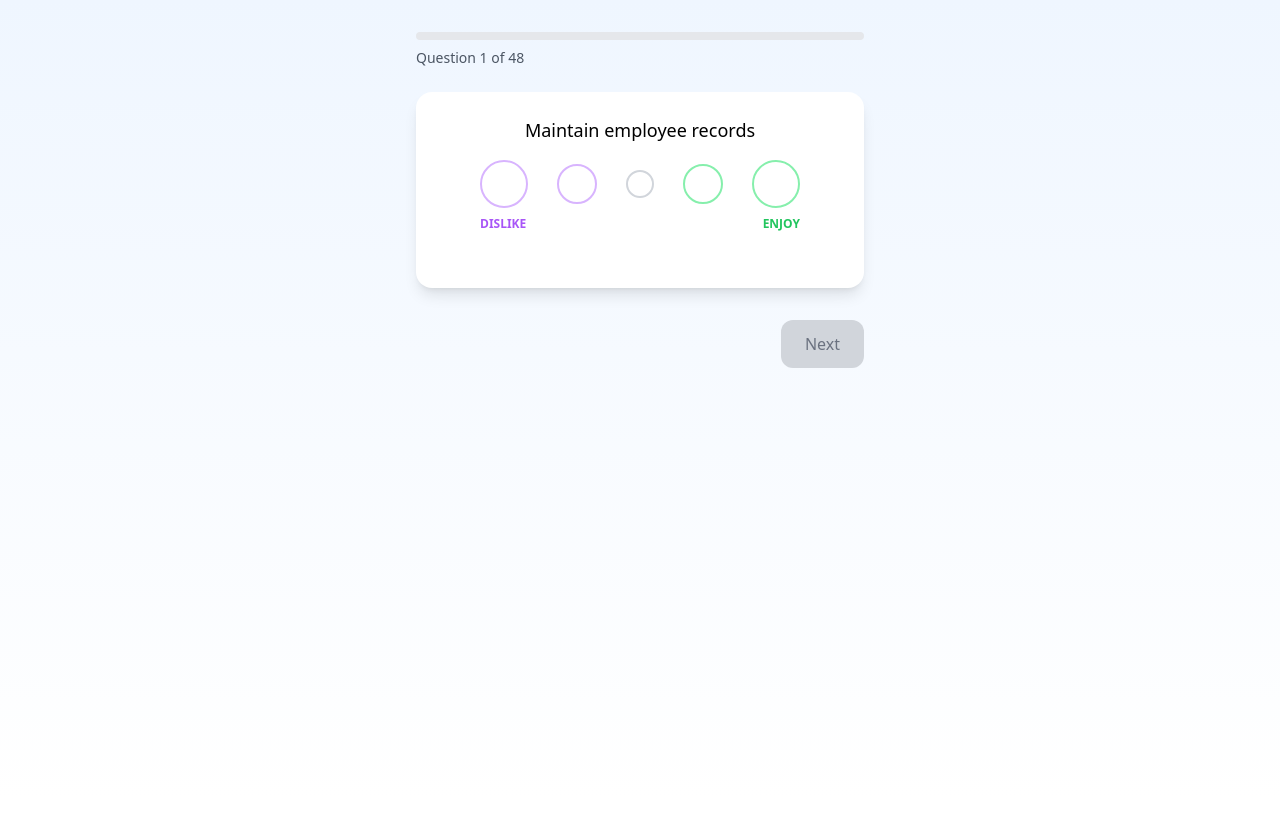
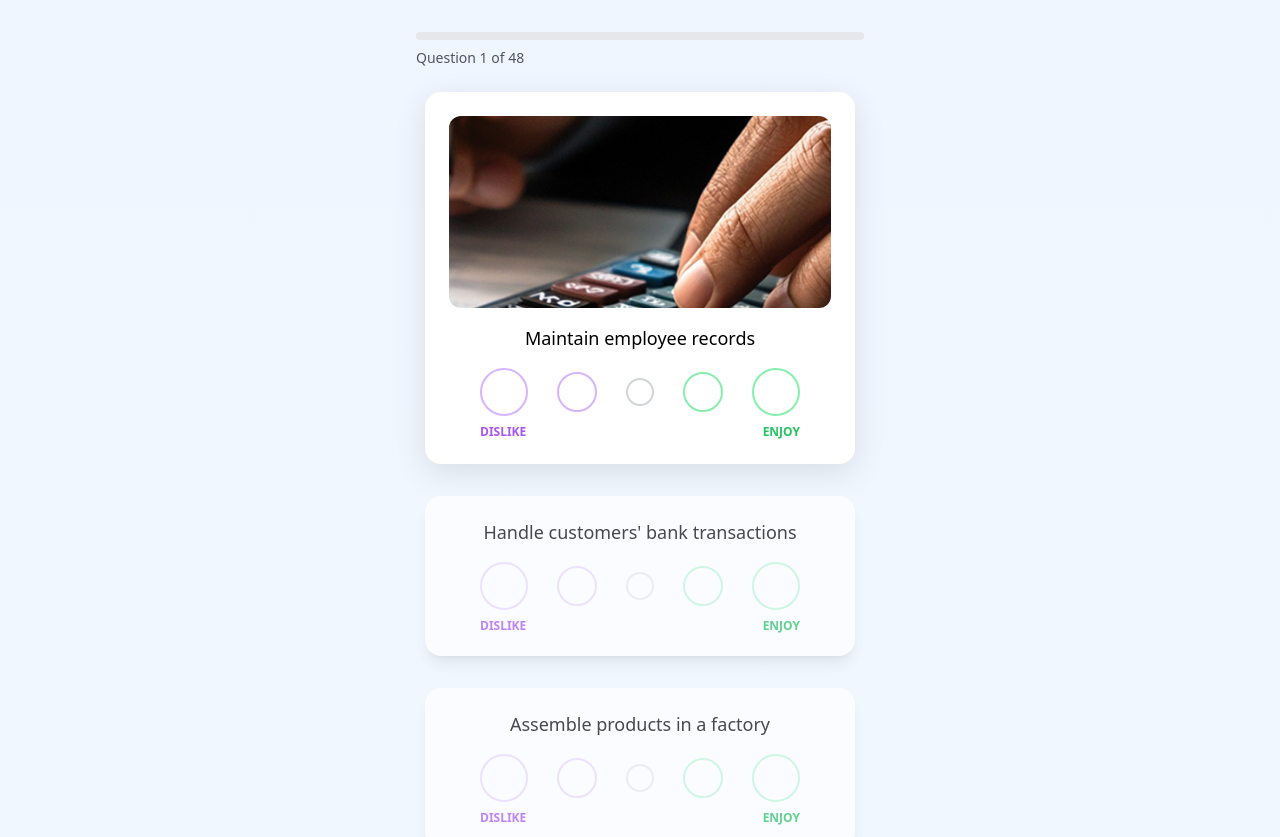
Before and after one commit to Dunkeshon/careerTest, a Nuxt app: page /test in a window 1280 px wide. Shown: the top 837 px of the page. Before the commit the page ends 800 px from the top, so only its background shows below. Built offline with nearby package versions, Linux system fonts and the light colour scheme.

Commit message:
good appear animation

```diff
--- /dev/null
+++ b/components/QuestionCard.vue
@@ -0,0 +1,163 @@
+<template>
+  <div
+    class="question-card transition-all duration-1000 overflow-hidden bg-white rounded-2xl shadow-lg mb-8 mx-auto"
+    :class="active ? 'active-card' : 'inactive-card'"
+    @click="activate"
+    ref="cardRef"
+  >
+    <img
+      v-if="active || imageAnimating"
+      src="/testImage.png"
+      alt="Question Image"
+      class="w-full object-cover rounded-xl mb-4"
+      :class="[imageStateClass]"
+      @transitionend="onImageTransitionEnd"
+    />
+    <div class="question-text text-center mb-4 text-lg font-medium no-mx">
+      {{ question }}
+    </div>
+    <div class="flex flex-col items-center w-full">
+      <div class="flex flex-row justify-between items-center w-full max-w-xs mx-auto gap-2">
+        <button
+          v-for="n in 5"
+          :key="n"
+          :class="[
+            'flex items-center justify-center border-2 transition focus:outline-none',
+            circleSizeClass(n),
+            circleOutlineClass(n, value === n),
+            value === n ? circleFillClass(n) : 'bg-white',
+            !active ? 'pointer-events-none opacity-50' : ''
+          ]"
+          @click.stop="select(n)"
+        >
+          <svg v-if="value === n" xmlns="http://www.w3.org/2000/svg" class="h-5 w-5 text-white" fill="none" viewBox="0 0 24 24" stroke="currentColor" stroke-width="3">
+            <path stroke-linecap="round" stroke-linejoin="round" d="M5 13l4 4L19 7" />
+          </svg>
+        </button>
+      </div>
+      <div class="flex flex-row justify-between w-full max-w-xs mx-auto mt-2">
+        <span class="text-xs text-purple-500 font-semibold">DISLIKE</span>
+        <span class="text-xs text-green-500 font-semibold ml-auto">ENJOY</span>
+      </div>
+    </div>
+  </div>
+</template>
+
+<script setup>
+import { ref, watch, nextTick, computed } from 'vue'
+const props = defineProps({
+  question: String,
+  value: Number,
+  active: Boolean,
+  index: Number
+})
+const emit = defineEmits(['update:value', 'activate'])
+const cardRef = ref(null)
+const imageAnimating = ref(false)
+const imageState = ref('expanded')
+
+function select(n) {
+  if (props.active) emit('update:value', n)
+}
+function activate() {
+  if (!props.active) emit('activate', props.index)
+}
+
+// Scroll into view when activated
+watch(() => props.active, (newVal, oldVal) => {
+  if (newVal) {
+    imageState.value = 'expanded'
+    imageAnimating.value = true
+    nextTick(() => {
+      cardRef.value?.scrollIntoView({ behavior: 'smooth', block: 'center' })
+    })
+  } else if (oldVal && !newVal) {
+    // Start roll-down animation
+    imageState.value = 'collapsed'
+    imageAnimating.value = true
+  }
+})
+
+function onImageTransitionEnd(e) {
+  if (imageState.value === 'collapsed') {
+    imageAnimating.value = false
+  }
+}
+
+const imageStateClass = computed(() => {
+  if (imageState.value === 'expanded') {
+    return 'image-expanded'
+  } else {
+    return 'image-collapsed'
+  }
+})
+
+function circleSizeClass(n) {
+  if (n === 3) return 'w-7 h-7 rounded-full';
+  if (n === 2 || n === 4) return 'w-10 h-10 rounded-full';
+  return 'w-12 h-12 rounded-full';
+}
+function circleOutlineClass(n, selected) {
+  if (n === 1 || n === 2) return selected ? 'border-purple-600' : 'border-purple-300';
+  if (n === 4 || n === 5) return selected ? 'border-green-600' : 'border-green-300';
+  return selected ? 'border-gray-500' : 'border-gray-300';
+}
+function circleFillClass(n) {
+  if (n === 1 || n === 2) return 'bg-purple-500';
+  if (n === 4 || n === 5) return 'bg-green-500';
+  return 'bg-gray-500';
+}
+</script>
+
+<style scoped>
+.question-card {
+  max-width: 430px;
+  cursor: pointer;
+  transition:
+    box-shadow 0.3s cubic-bezier(0.4, 0, 0.2, 1),
+    max-height 1s cubic-bezier(0.4, 0, 0.2, 1),
+    min-height 1s cubic-bezier(0.4, 0, 0.2, 1),
+    height 1s cubic-bezier(0.4, 0, 0.2, 1),
+    padding 1s cubic-bezier(0.4, 0, 0.2, 1),
+    opacity 1s cubic-bezier(0.4, 0, 0.2, 1);
+}
+.active-card {
+  max-height: 600px;
+  padding: 24px;
+  box-shadow: 0 8px 32px rgba(0,0,0,0.10);
+}
+.inactive-card {
+  max-height: 160px;
+  min-height: 160px;
+  height: 160px;
+  padding: 8px 24px;
+  opacity: 0.7;
+  display: flex;
+  flex-direction: column;
+  justify-content: center;
+}
+.image-expanded {
+  height: 192px;
+  opacity: 1;
+  transform: translateY(0);
+  transition: height 1s cubic-bezier(0.4, 0, 0.2, 1), opacity 1s cubic-bezier(0.4, 0, 0.2, 1), transform 1s cubic-bezier(0.4, 0, 0.2, 1);
+}
+.image-collapsed {
+  height: 0;
+  opacity: 0;
+  transform: translateY(60px);
+  margin-bottom: 0 !important;
+  transition: none !important;
+}
+img {
+  display: block;
+  width: 100%;
+  object-fit: cover;
+  border-radius: 0.75rem;
+  margin-bottom: 1rem;
+}
+.no-mx {
+  margin-left: 0 !important;
+  margin-right: 0 !important;
+}
+</style>
--- a/pages/test.vue
+++ b/pages/test.vue
@@ -6,57 +6,33 @@
         <div class="h-2 bg-gray-200 rounded-full">
           <div
             class="h-2 bg-blue-600 rounded-full transition-all duration-300"
-            :style="{ width: `${(currentQuestionIndex / questions.length) * 100}%` }"
+            :style="{ width: `${(activeIndex / questions.length) * 100}%` }"
           ></div>
         </div>
         <p class="text-sm text-gray-600 mt-2">
-          Question {{ currentQuestionIndex + 1 }} of {{ questions.length }}
+          Question {{ activeIndex + 1 }} of {{ questions.length }}
         </p>
       </div>
 
-      <!-- Question Card -->
-      <div class="bg-white rounded-2xl shadow-lg p-6 mb-8">
-        <LikertQuestion
-          v-if="questions.length"
-          :question="questions[currentQuestionIndex]"
-          v-model:value="answers[currentQuestionIndex]"
+      <!-- Scrollable List of Questions -->
+      <div>
+        <QuestionCard
+          v-for="(question, idx) in questions"
+          :key="idx"
+          :question="question"
+          :value="answers[idx]"
+          :active="activeIndex === idx"
+          :index="idx"
+          @update:value="onAnswer(idx, $event)"
+          @activate="setActive"
         />
       </div>
 
-      <!-- Navigation Buttons -->
-      <div class="flex justify-between">
+      <!-- Submit Button -->
+      <div v-if="isAllQuestionsAnswered" class="flex justify-center mt-8">
         <button
-          v-if="currentQuestionIndex > 0"
-          @click="previousQuestion"
-          class="px-6 py-3 bg-gray-200 text-gray-700 rounded-xl hover:bg-gray-300 transition-colors duration-200"
-        >
-          Previous
-        </button>
-        <div v-else class="w-24"></div>
-
-        <button
-          v-if="currentQuestionIndex < questions.length - 1"
-          @click="nextQuestion"
-          :disabled="!answers[currentQuestionIndex]"
-          :class="[
-            'px-6 py-3 rounded-xl transition-colors duration-200',
-            answers[currentQuestionIndex]
-              ? 'bg-blue-600 text-white hover:bg-blue-700'
-              : 'bg-gray-300 text-gray-500 cursor-not-allowed'
-          ]"
-        >
-          Next
-        </button>
-        <button
-          v-else
           @click="submitAnswers"
-          :disabled="!isAllQuestionsAnswered"
-          :class="[
-            'px-6 py-3 rounded-xl transition-colors duration-200',
-            isAllQuestionsAnswered
-              ? 'bg-green-600 text-white hover:bg-green-700'
-              : 'bg-gray-300 text-gray-500 cursor-not-allowed'
-          ]"
+          class="px-8 py-4 bg-green-600 text-white rounded-xl text-lg font-semibold shadow-lg hover:bg-green-700 transition-colors duration-200"
         >
           Submit
         </button>
@@ -66,12 +42,12 @@
 </template>
 
 <script setup>
-import { ref, computed, onMounted } from 'vue'
-import LikertQuestion from '~/components/LikertQuestion.vue'
+import { ref, computed, onMounted, nextTick } from 'vue'
+import QuestionCard from '~/components/QuestionCard.vue'
 
 const questions = ref([])
 const answers = ref([])
-const currentQuestionIndex = ref(0)
+const activeIndex = ref(0)
 const isLoading = ref(true)
 
 // Load questions from CSV
@@ -88,19 +64,18 @@ onMounted(async () => {
   }
 })
 
-const selectAnswer = (rating) => {
-  answers.value[currentQuestionIndex.value] = rating
+function setActive(idx) {
+  activeIndex.value = idx
 }
 
-const nextQuestion = () => {
-  if (currentQuestionIndex.value < questions.value.length - 1) {
-    currentQuestionIndex.value++
-  }
-}
-
-const previousQuestion = () => {
-  if (currentQuestionIndex.value > 0) {
-    currentQuestionIndex.value--
+function onAnswer(idx, rating) {
+  answers.value[idx] = rating
+  // Animate to next unanswered question
+  const nextIdx = answers.value.findIndex((a, i) => a === null && i > idx)
+  if (nextIdx !== -1) {
+    setTimeout(() => setActive(nextIdx), 400)
+  } else if (idx < questions.value.length - 1) {
+    setTimeout(() => setActive(idx + 1), 400)
   }
 }
 
```
